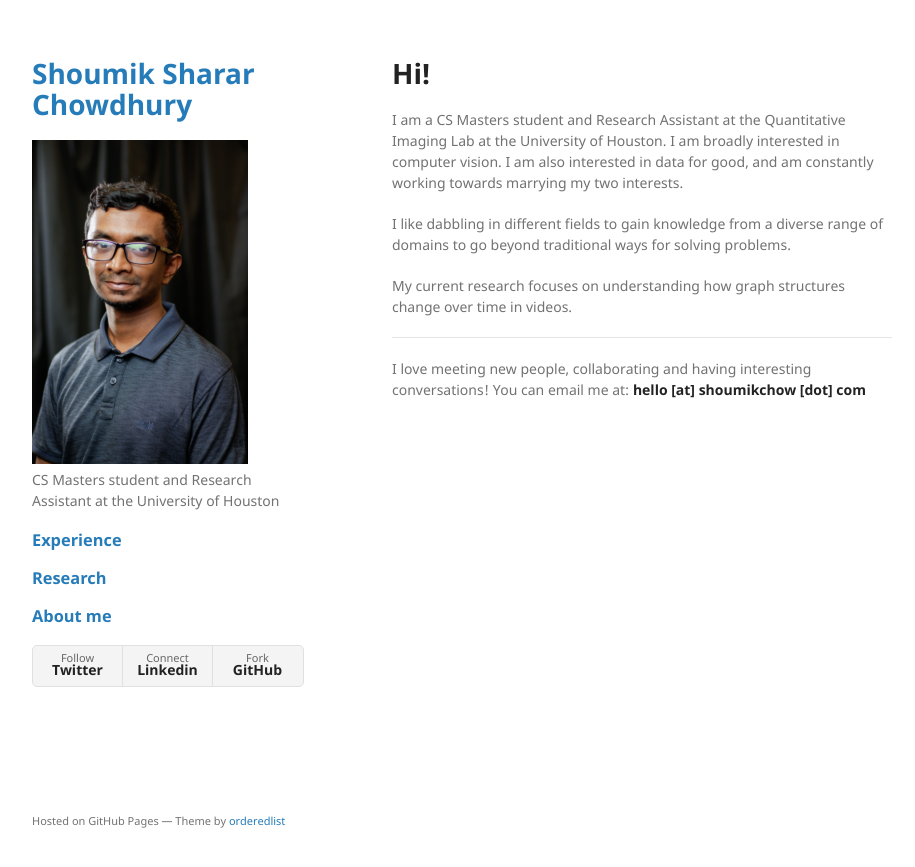
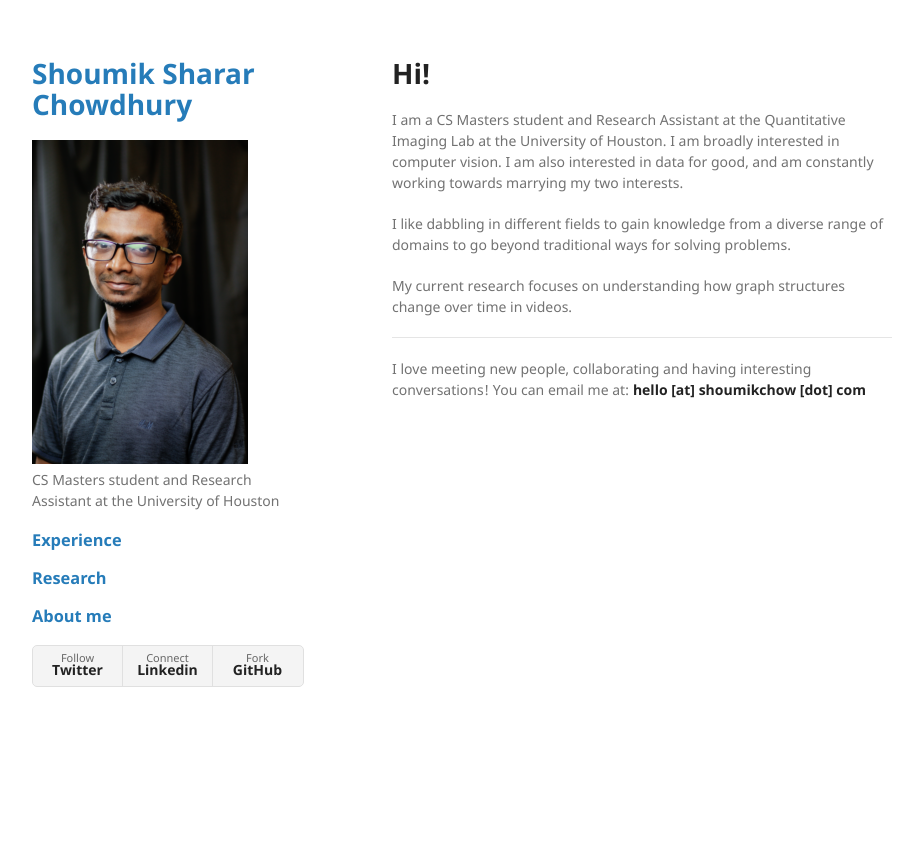
Before and after one commit to shoumikchow/shoumikchow.github.io, a Jekyll site: the page built from index.md, in a window 1280 px wide. Shown: the top 867 px of the page, without its empty margins (178-1093 px from the left). Built offline with Jekyll 4.4.1, drawn with Linux system fonts in a browser that asks for light colours.

Commit message:
Remove credit because it was unresponsive

```diff
--- a/_layouts/default.html
+++ b/_layouts/default.html
@@ -51,11 +51,12 @@
 
     </section>
     <footer>
-      {% if site.github.is_project_page %}
+<!--       {% if site.github.is_project_page %}
       <p>This project is maintained by <a href="{{ site.github.owner_url }}">{{ site.github.owner_name }}</a></p>
       {% endif %}
       <p><small>Hosted on GitHub Pages &mdash; Theme by <a href="https://github.com/orderedlist">orderedlist</a></small>
-      </p>
+      </p> -->
+<!--       Sorry, the credit line wasn't responsive so I had to remove :( -->
     </footer>
   </div>
   <script src="{{ "/assets/js/scale.fix.js" | relative_url }}"></script>
```
